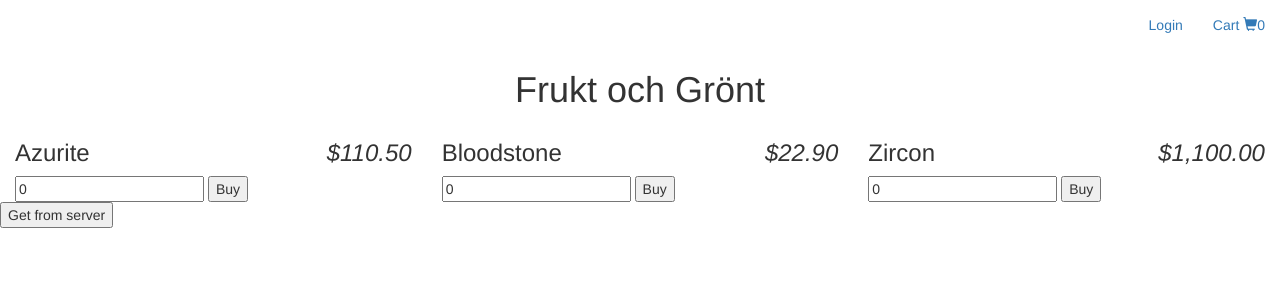
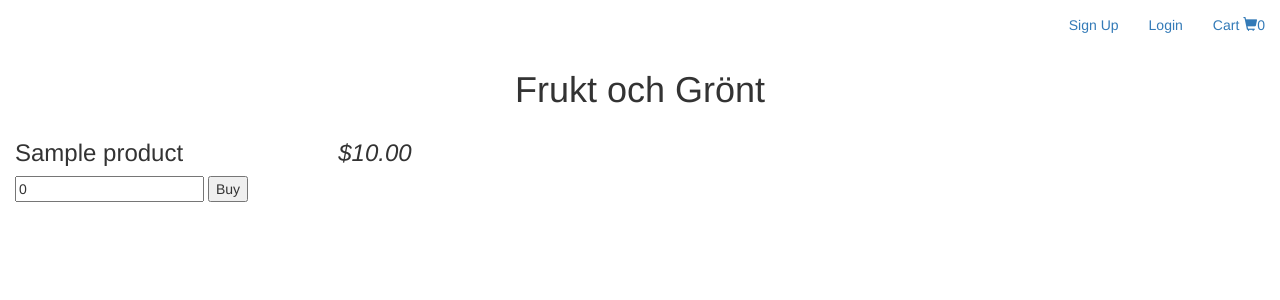
Before and after one commit to englund/eitf05, a PHP site: page / in a window 1280 px wide. Shown: the top 300 px of the page. Run offline with PHP 8.4, Linux system fonts and the light colour scheme; tables that the repository leaves empty hold one stand-in row (values such as "Sample post"); some libraries are stand-ins or nearby versions.

Commit message:
Added HTML

```diff
--- a/index.php
+++ b/index.php
@@ -3,6 +3,8 @@
 <head>
     <meta charset="utf-8">
     <link href="https://maxcdn.bootstrapcdn.com/bootstrap/3.3.5/css/bootstrap.min.css" rel="stylesheet" type="text/css">
+    <script type="text/javascript" src="https://ajax.googleapis.com/ajax/libs/jquery/1.11.3/jquery.min.js"></script>
+    <script type="text/javascript" src="http://maxcdn.bootstrapcdn.com/bootstrap/3.3.5/js/bootstrap.min.js"></script>
     <script type="text/javascript" src="js/angular.min.js"></script>
     <script type="text/javascript" src="js/app.js"></script>
 </head>
@@ -11,14 +13,15 @@
 <!--header-->
 <div class="collapse navbar-collapse" id="bs-example-navbar-collapse-1">
     <ul class="nav navbar-nav navbar-right">
-        <li class="hidden active">
-            <a href="#page-top"></a>
+        <li>
+            <a class="page-scroll" href="#signUp" data-toggle="modal" data-target="#signUp">Sign Up</a>
         </li>
         <li>
-            <a class="page-scroll" href="#services">Login</a>
+            <a class="page-scroll" href="#myModal" data-toggle="modal" data-target="#login">Login</a>
         </li>
         <li>
-            <a class="page-scroll" href="#contact">Cart <span class="glyphicon glyphicon-shopping-cart" aria-hidden="true"></span>{{cart.length}}{{ItemAmount}}</a>
+            <a class="page-scroll" href="#contact">Cart <span class="glyphicon glyphicon-shopping-cart"
+                                                              aria-hidden="true"></span>{{cart.length}}{{ItemAmount}}</a>
         </li>
     </ul>
 </div>
@@ -28,9 +31,9 @@
 </header>
 
 
-<div class="col-md-4" ng-repeat="product in store.products">
+<div class="col-md-4" ng-repeat="product in products">
     <h3>{{product.name}} <em class="pull-right">{{product.price | currency}}</em></h3>
-    <!-- Image Gallery  -->
+    <!-- Image Gallery-->
     <div ng-controller="GalleryController as gallery" ng-show="product.images.length">
         <div class="img-wrap">
             <img ng-src="{{product.images[gallery.current]}}"/>
@@ -41,13 +44,70 @@
             </li>
         </ul>
     </div>
+
     <input type="number" value="0" ng-model="amount">
     <input type="button" value="Buy" ng-click="store.addToCart(product)">
 </div>
 </div>
 
-<div ng-controller="ServerCtrl as server">
-    <input type="button" value="Get from server" ng-click="get()">
+
+<!-- Modal -->
+<div class="modal fade" id="login" role="dialog">
+    <div class="modal-dialog">
+        <!-- Modal content-->
+        <div class="modal-content">
+            <div class="modal-header">
+                <button type="button" class="close" data-dismiss="modal">&times;</button>
+                <h4 class="modal-title">Loggin</h4>
+            </div>
+            <div class="modal-body">
+                <form role="form">
+                    <div class="form-group">
+                        <label for="username">Username</label>
+                        <input type="text" name="username" id="username" class="form-control" ng-model="user.username">
+                    </div>
+                    <div class="form-group">
+                        <label for="password">Password</label>
+                        <input type="password" name="password" id="password" class="form-control" ng-model="user.password">
+                    </div>
+                    <button type="submit" class="btn btn-default" ng-click="login(user)">Login</button>
+
+            </div>
+        </div>
+    </div>
 </div>
+
+<!-- Modal -->
+<div class="modal fade" id="signUp" role="dialog">
+    <div class="modal-dialog">
+        <!-- Modal content-->
+        <div class="modal-content">
+            <div class="modal-header">
+                <button type="button" class="close" data-dismiss="modal">&times;</button>
+                <h4 class="modal-title">Loggin</h4>
+            </div>
+            <div class="modal-body">
+                <form role="form">
+                    <div class="form-group">
+                        <label for="username">Username</label>
+                        <input type="text" id="username" class="form-control" ng-model="user.username">
+                    </div>
+                    <div class="form-group">
+                        <label for="password">Password</label>
+                        <input type="password" id="password" class="form-control" ng-model="user.password">
+                    </div>
+                    <div class="form-group">
+                        <label for="address">Adress</label>
+                        <input type="text"id="address" class="form-control" ng-model="user.address">
+                    </div>
+                    <button type="submit" class="btn btn-default" ng-click="signUp(user)">Sing up</button>
+
+            </div>
+        </div>
+    </div>
+
+</div>
+
+
 </body>
 </html>
--- a/js/app.js
+++ b/js/app.js
@@ -1,16 +1,14 @@
 (function () {
     var app = angular.module('gemStore', []);
 
-    app.controller('StoreController', function ($scope) {
-        this.products = gems;
-        $scope.amount=0;
+    app.controller('StoreController', ['$scope', '$http', function ($scope, $http) {
+        $scope.amount = 0;
         $scope.cart = [];
 
         this.addToCart = function (product) {
             var cart = $scope.cart;
             var found = cart.some(function (el) {
                 if (el.name === product.name) {
-                    console.log()
                     product.amount = 2;
                     return true;
                 }
@@ -21,15 +19,45 @@
             }
             amountOfValues();
         };
-         var amountOfValues = function () {
+        var amountOfValues = function () {
             var count = 0;
 
             for (var items in $scope.cart) {
                 count += items.amount;
             }
-             $scope.ItemAmount = count;
+            $scope.ItemAmount = count;
+        };
+        $http.get('/api/products.php').success(function (response) {
+            $scope.products = response.products;
+        });
+
+
+        $scope.signUp = function(user){
+            console.log(JSON.stringify(user));
+            $http({
+                url: '/api/users.php?action=create',
+                method: "POST",
+                headers:{'Content-Type':"application/json"},
+                data:JSON.stringify(user)
+            }).success(function(data, status, headers, config) {
+                $scope.data = data;
+            }).error(function(data, status, headers, config) {
+                $scope.status = status;
+            });
         }
-    });
+        $scope.login = function(user){
+            $http({
+                url: '/api/users.php?action=login',
+                method: "POST",
+                headers:{'Content-Type':"application/json"},
+                data:JSON.stringify(user)
+            }).success(function(data, status, headers, config) {
+                $scope.data = data;
+            }).error(function(data, status, headers, config) {
+                $scope.status = status;
+            });
+        };
+    }]);
 
     app.controller("TabController", function () {
         this.tab = 1;
@@ -61,48 +89,5 @@
         };
     });
 
-    app.controller('ServerCtrl', ['$scope', '$http', function($scope, $http) {
-        $scope.get = function() {
-            console.log("sending a request");
-            $http.get('/api/products.php').success(function(response) {
-                console.log(response);
-            });
-        };
-    }]);
-
-
-    var gems = [{
-        name: 'Azurite',
-        amount: 1,
-        description: "Some gems have hidden qualities beyond their luster, beyond their shine... Azurite is one of those gems.",
-        shine: 8,
-        price: 110.50,
-        rarity: 7,
-        color: '#CCC',
-        faces: 14,
-        images: []
-    }, {
-        name: 'Bloodstone',
-        amount: 1,
-        description: "Origin of the Bloodstone is unknown, hence its low value. It has a very high shine and 12 sides, however.",
-        shine: 9,
-        price: 22.90,
-        rarity: 6,
-        color: '#EEE',
-        faces: 12,
-        images: []
-    },
-        {
-            name: 'Zircon',
-            amount: 1,
-            description: "Zircon is our most coveted and sought after gem. You will pay much to be the proud owner of this gorgeous and high shine gem.",
-            shine: 70,
-            price: 1100,
-            rarity: 2,
-            color: '#000',
-            faces: 6,
-            images: []
-        }];
-
 
 })();
```
